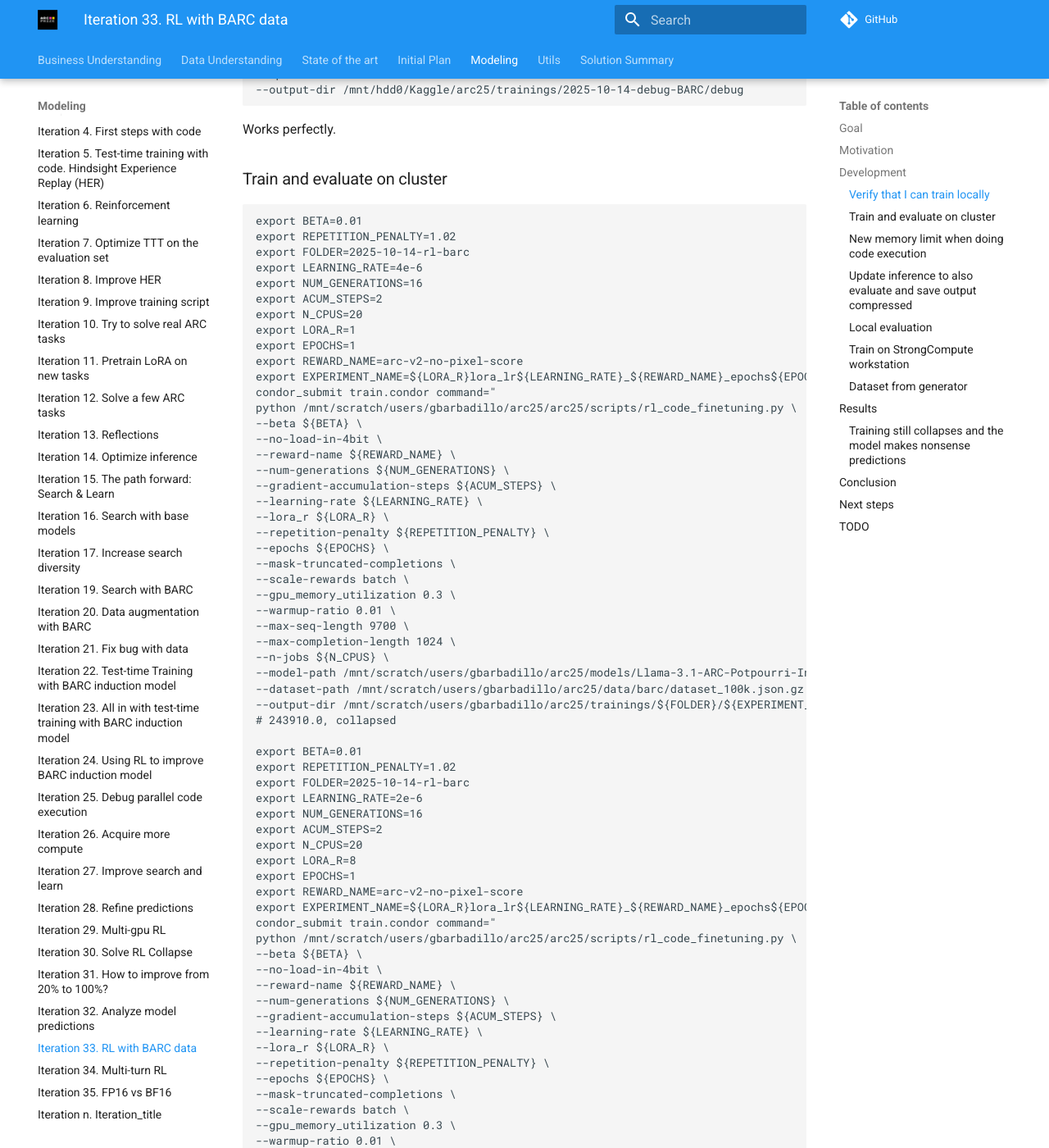
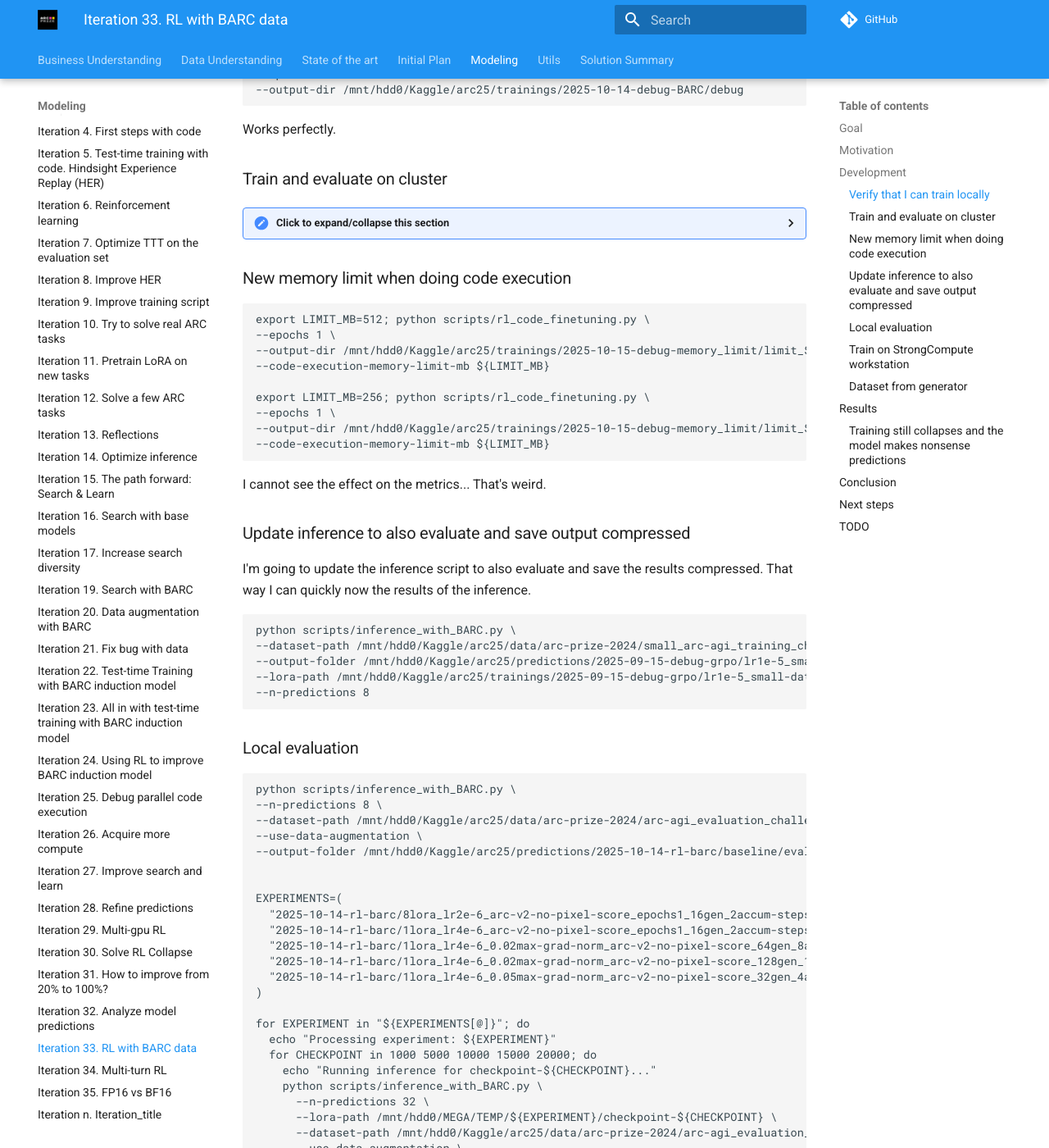
Before and after one commit to ironbar/arc25, an MkDocs documentation site: the page built from docs/modeling/Iteration_33_rl_barc.md, in a window 1280 px wide and 1400 px high, scrolled down 751 px. Shown: the whole window at 82% size. Built offline with MkDocs 1.6.1 and Material for MkDocs 9.7.7, drawn with Linux system fonts in a browser that asks for light colours; comment, search, counter and statistics services are not loaded; some of the changed text lies outside the part shown.

Commit message:
updated documentation

````diff
--- a/docs/modeling/Iteration_33_rl_barc.md
+++ b/docs/modeling/Iteration_33_rl_barc.md
@@ -38,6 +38,9 @@
 Works perfectly.
 
 ### Train and evaluate on cluster
+
+<details>
+  <summary>Click to expand/collapse this section</summary>
 
 ```bash
 export BETA=0.01
@@ -365,6 +368,8 @@
 --output-folder /mnt/scratch/users/gbarbadillo/arc25/predictions/${EXPERIMENT}/checkpoint-${CHECKPOINT}/evaluation" -append request_gpus=1 -append request_cpus=12 --append 'requirements = (TARGET.Machine == "calculon19.das-nano.com")' -append request_memory=32G
 ```
 
+</details>
+
 ### New memory limit when doing code execution
 
 ```bash
@@ -431,6 +436,9 @@
 I'm going to try to train directly in the workstation as a workaround because all the normal trainings
 abruptly ended in 1 day. Maybe the workstation lasts more than one day. Another advantage is that I
 can use machines with just one GPU.
+
+<details>
+  <summary>Click to expand/collapse this section</summary>
 
 ```bash
 # arc25
@@ -707,6 +715,8 @@
 --output-dir /root/trainings/${FOLDER}/${EXPERIMENT_NAME}
 ```
 
+</details>
+
 ### Dataset from generator
 
 When I increased the number of generations to 64 I had to increase the RAM memory in the cluster. Maybe
@@ -768,6 +778,9 @@
 
 ## Conclusion
 
+I haven't been able to find a training configuration that does not collapses. The reward improves during some steps
+and suddenly collapses.
+
 ## Next steps
 
 ## TODO
````
